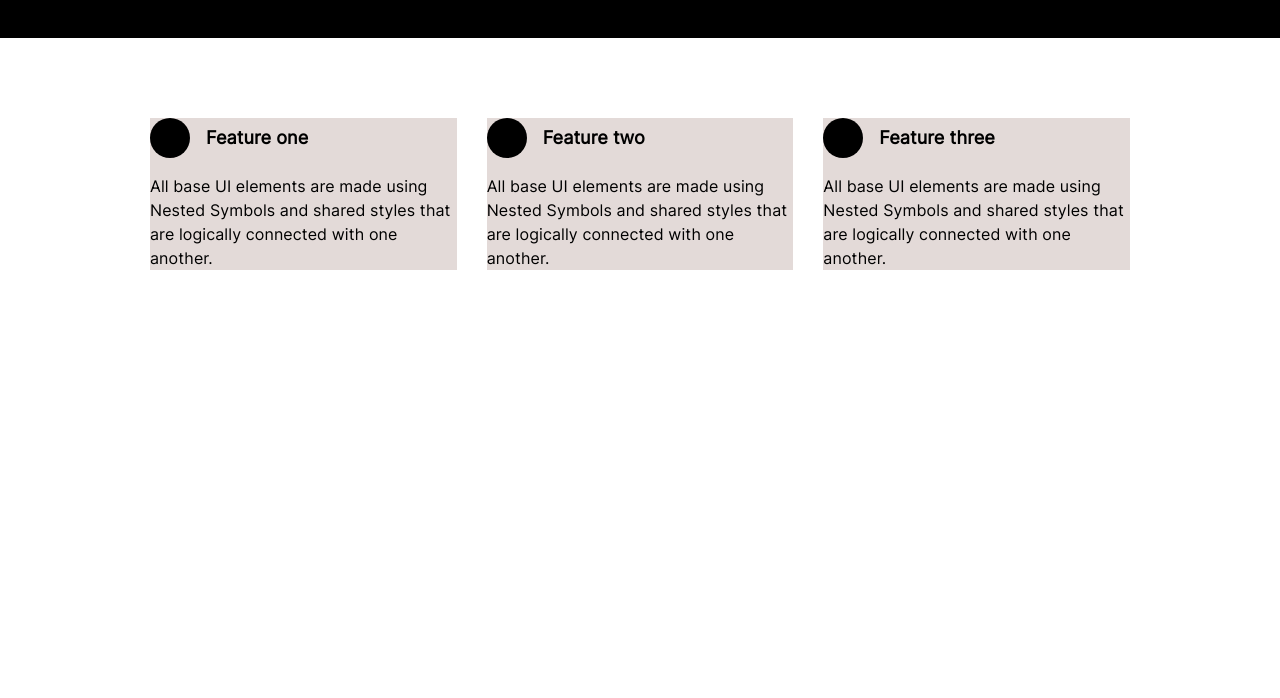
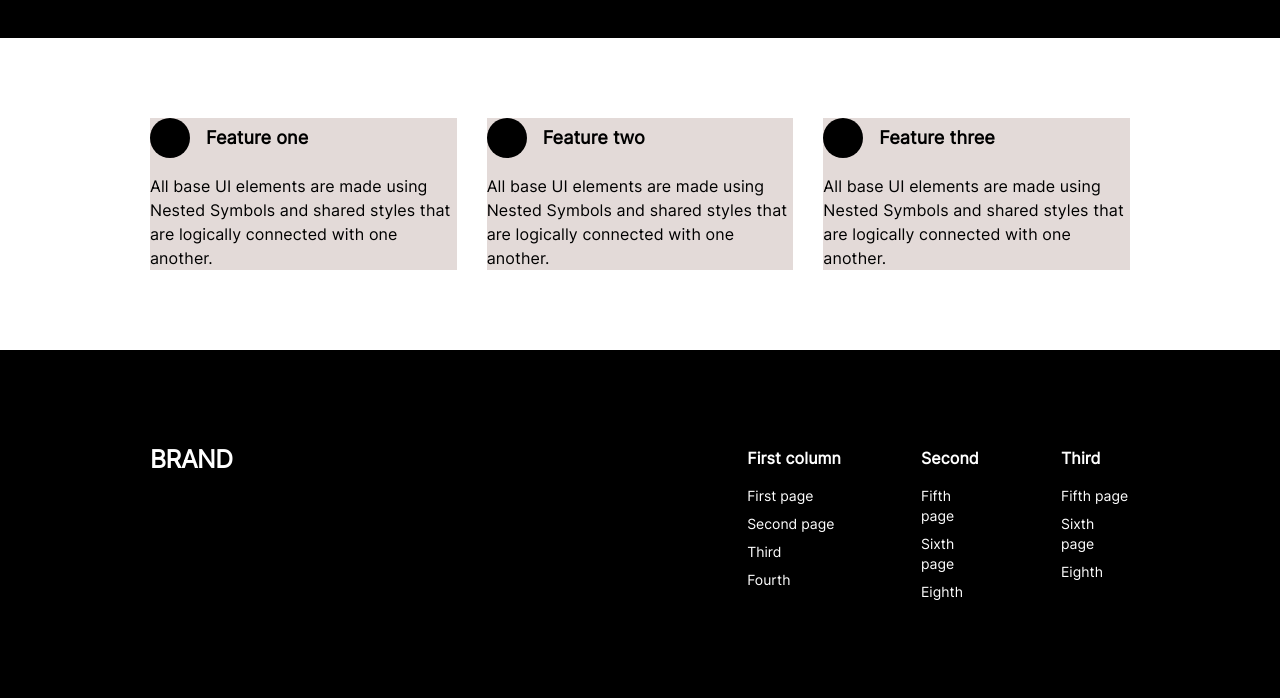
Before and after one commit to gelashvilinodo/homework_10, a plain HTML site: page index.html in a window 1280 px wide. Shown: the part 1098-1796 px from the top of the page. Before the commit the page ends 1448 px from the top, so only its background shows below. Drawn offline with Linux system fonts and the light colour scheme.

Commit message:
footer (unfinished)

```diff
--- a/css/laptop.css
+++ b/css/laptop.css
@@ -41,4 +41,10 @@
     .card_section {
         padding-inline: 32px;
     }
+
+    /* footer  */
+
+    footer {
+        padding: 40px 32px;
+    }
 }
--- a/css/mobile.css
+++ b/css/mobile.css
@@ -30,4 +30,32 @@
     .card_section {
         padding-block: 32px;
     }
+
+    /* footer  */
+
+    .footer {
+        padding: 32px 24px;
+        align-content: center;
+    }
+
+    .footer_logo{
+        margin-inline: auto;
+    }
+
+    .footer_divss {
+        column-gap: 10px;
+    }
+
+    .footer_div {
+
+        width: 102.33px;
+    }
+
+    h5{
+        text-align: center;
+    }
+
+    li{
+        text-align: center;
+    }
 }
--- a/css/style.css
+++ b/css/style.css
@@ -31,7 +31,7 @@ header {
     color: #000000;
 }
 
-.header_nav {
+.header_ul {
     display: flex;
     column-gap: 36px;
 }
@@ -191,3 +191,63 @@ h4 {
     letter-spacing: 0.1px;
     color: #000000;
 }
+
+/* footer  */
+
+footer {
+    padding: 96px 150px;
+    background-color: #000000;
+    display: flex;
+    justify-content: space-between;
+    align-items: start;
+}
+
+.footer_logo {
+    font-family: "Inter", sans-serif;
+    font-size: 24.65px;
+    font-weight: 900;
+    line-height: 26.41px;
+    letter-spacing: -0.44px;
+    color: #FFFFFF;
+}
+
+.footer_divss {
+    display: flex;
+    column-gap: 80px;
+}
+
+.footer_div {
+    /* background-color: aqua; */
+}
+
+.div2 {
+    width: 60px;
+}
+
+.div3 {
+    width: 69px;
+}
+
+h5 {
+    font-family: "Inter", sans-serif;
+    font-size: 16px;
+    font-weight: 700;
+    line-height: 24px;
+    letter-spacing: 0.1px;
+    color: #FFFFFF;
+    margin-bottom: 16px;
+}
+
+.footer_ul {
+    display: flex;
+    flex-direction: column;
+    row-gap: 8px;
+}
+
+.footer_text {
+    font-family: "Inter", sans-serif;
+    font-size: 14px;
+    font-weight: 400;
+    line-height: 20px;
+    color: #FFFFFF;
+}
--- a/css/tablet.css
+++ b/css/tablet.css
@@ -54,6 +54,15 @@
         text-align: center;
     }
 
+    /* footer  */
+
+    footer {
+        flex-direction: column;
+        row-gap: 32px;
+        padding-block: 32px;
+        padding-left: 24px;
+    }
+
 }
 
 
@@ -61,7 +70,7 @@
 @media (max-width: 625px) {
     /* header  */
 
-    nav {
+    .header_nav {
         display: none;
     }
 
@@ -73,5 +82,4 @@
         display: block;
     }
 
-
 }
--- a/index.html
+++ b/index.html
@@ -16,8 +16,8 @@
       <!-- header  -->
       <header>
         <a href="index.html" class="logo_link">BRAND</a>
-        <nav>
-          <ul class="header_nav">
+        <nav class="header_nav">
+          <ul class="header_ul">
             <li>
               <a href="" class="nav_text">LINK1</a>
             </li>
@@ -106,6 +106,65 @@
           </article>
         </div>
       </section>
+
+      <!-- footer  -->
+
+      <footer>
+        <a href="index.html" class="footer_logo">BRAND</a>
+        <article class="footer_divss">
+          <div class="footer_div div1">
+            <h5>First column</h5>
+            <nav>
+              <ul class="footer_ul">
+                <li>
+                  <a href="" class="footer_text">First page</a>
+                </li>
+                <li>
+                  <a href="" class="footer_text">Second page</a>
+                </li>
+                <li>
+                  <a href="" class="footer_text">Third</a>
+                </li>
+                <li>
+                  <a href="" class="footer_text">Fourth</a>
+                </li>
+              </ul>
+            </nav>
+          </div>
+          <div class="footer_div div2">
+            <h5>Second</h5>
+            <nav>
+              <ul class="footer_ul">
+                <li>
+                  <a href="" class="footer_text">Fifth page</a>
+                </li>
+                <li>
+                  <a href="" class="footer_text">Sixth page</a>
+                </li>
+                <li>
+                  <a href="" class="footer_text">Eighth</a>
+                </li>
+              </ul>
+            </nav>
+          </div>
+          <div class="footer_div div3">
+            <h5>Third</h5>
+            <nav>
+              <ul class="footer_ul">
+                <li>
+                  <a href="" class="footer_text">Fifth page</a>
+                </li>
+                <li>
+                  <a href="" class="footer_text">Sixth page</a>
+                </li>
+                <li>
+                  <a href="" class="footer_text">Eighth</a>
+                </li>
+              </ul>
+            </nav>
+          </div>
+        </article>
+      </footer>
     </div>
   </body>
 </html>
```
